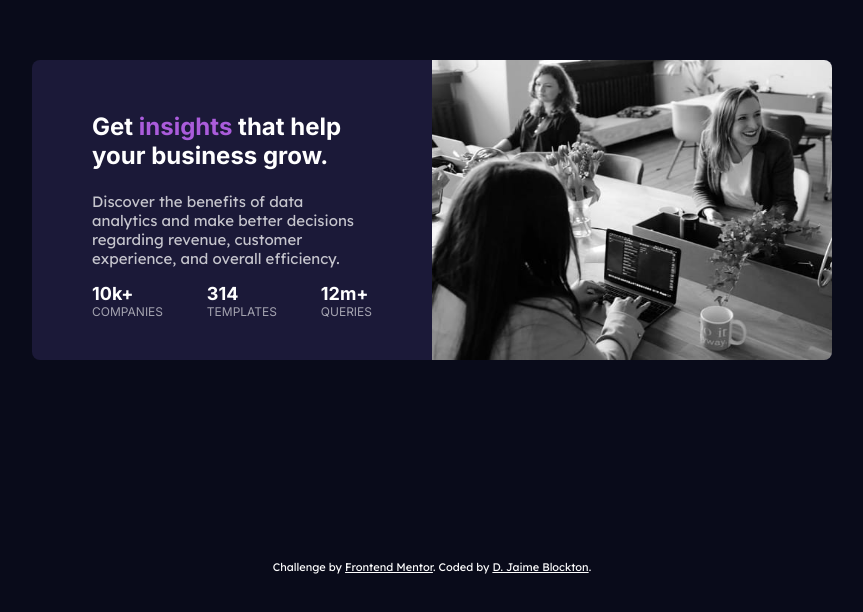
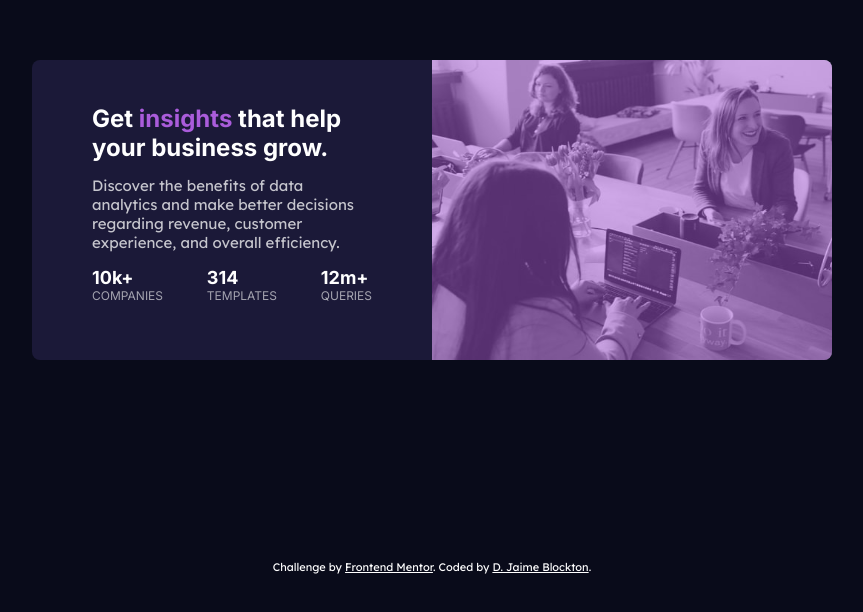
Before and after one commit to digigrrl525/FM-Stats-Preview-Card-Component, a plain HTML site: page index.html in a window 1280 px wide. Shown: the part 140-752 px from the top of the page, without its empty margins (208-1071 px from the left). Drawn offline with Linux system fonts and the light colour scheme.

Commit message:
Add files via upload

```diff
--- a/index.html
+++ b/index.html
@@ -12,12 +12,12 @@
   <link href="https://fonts.googleapis.com/css2?family=Inter:wght@400;700&family=Lexend+Deca&display=swap" rel="stylesheet">
 
   <!-- CSS -->
-  <link rel="stylesheet" href="./styles/style.css">
+  <link rel="stylesheet" href="/styles/style.css">
 
   <title>Frontend Mentor | Stats preview card component</title>
 </head>
 <body>
-  <section class="main">
+  <main role="main" class="main">
       <section class="content">
         <section class="sell">
         <h1>Get <span id="purple">insights</span> that help your business grow.</h1>
@@ -43,12 +43,12 @@
         </section>
 
       </section>
-    <section class="hero" role="image" aria-describedby=" three white women sitting in an office">
+    <section class="hero" role="img" aria-describedby="three women sitting in an office">
       <div id="overlay"></div>
-      <img src="./images/image-header-desktop.jpg"  alt="office workers" width="400px" height="300"/>
+      <img src="/images/image-header-desktop.jpg"  alt="office workers" width="400px" height="300"/>
     </section>
       </section>
-</section>
+    </main>
   <footer>
     <div class="attribution">
       Challenge by <a href="https://www.frontendmentor.io?ref=challenge" target="_blank">Frontend Mentor</a>.
--- a/styles/style.css
+++ b/styles/style.css
@@ -28,6 +28,16 @@ body {
     border-radius: 8px;
     width: 800px;
     height: 300px;
+ }
+
+ #overlay {
+    position: absolute;
+    width: 400px;
+    height: 300px;
+    border-top-right-radius: 8px;
+    border-bottom-right-radius: 8px;
+    background-color: var(--soft-violet);
+    opacity: 0.5;
  }
 
  .sell {
```
